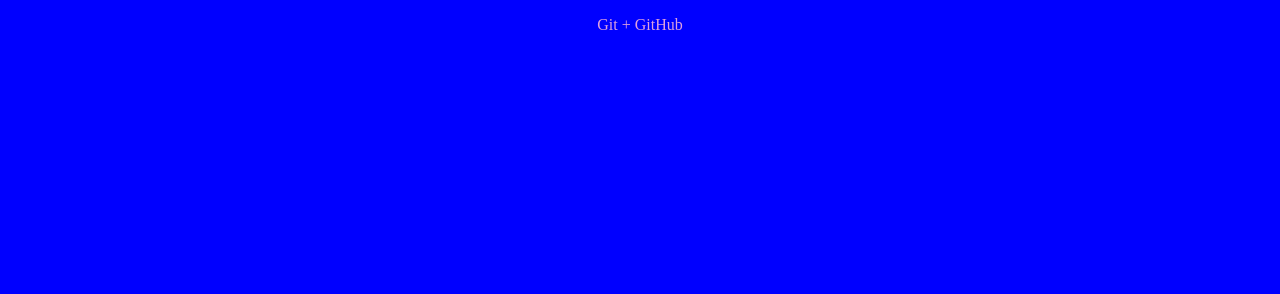
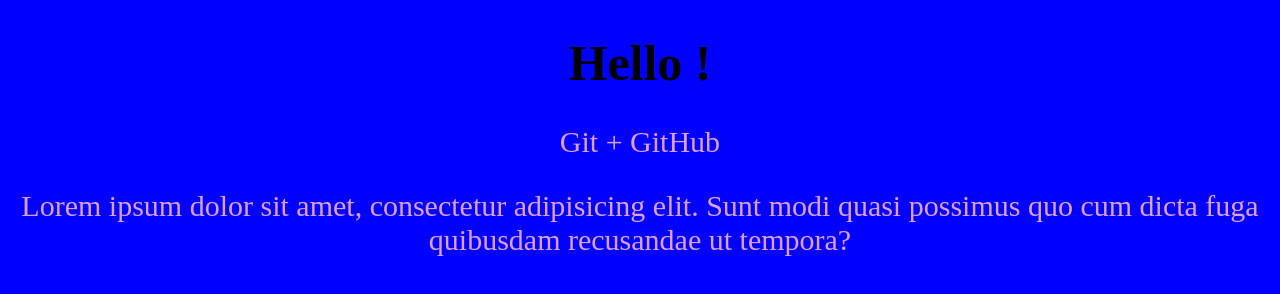
Before and after one commit to Allaga19/gittest-, a plain HTML site: page index.html in a window 1280 px wide. Drawn offline with Linux system fonts and the light colour scheme.

Commit message:
second commit

```diff
--- a/css/main.css
+++ b/css/main.css
@@ -1,5 +1,11 @@
 body  {
     background-color: blue;
-    color: plum;
     text-align: center;
 }
+p {
+    color: plum;
+    font-size: 30px;
+}
+h1 {
+    font-size: 50px;
+}
--- a/index.html
+++ b/index.html
@@ -7,6 +7,10 @@
     <link rel="stylesheet" href="css/main.css">
 </head>
 <body>
+    <h1>Hello !</h1>
     <p>Git + GitHub</p>
+    <p>Lorem ipsum dolor sit amet, consectetur adipisicing elit.
+        Sunt modi quasi possimus quo cum dicta fuga quibusdam recusandae ut tempora?
+    </p>
 </body>
 </html>
```
